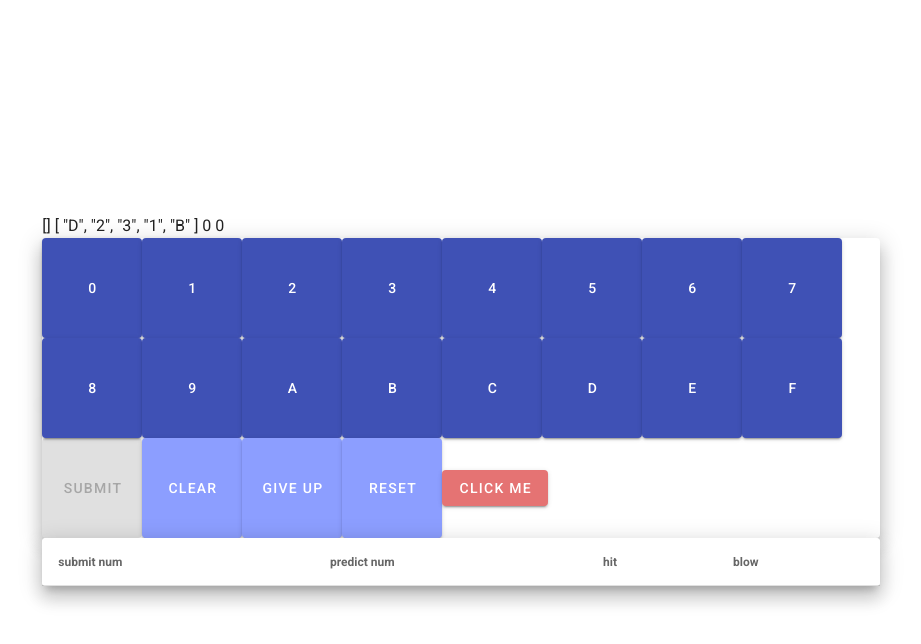
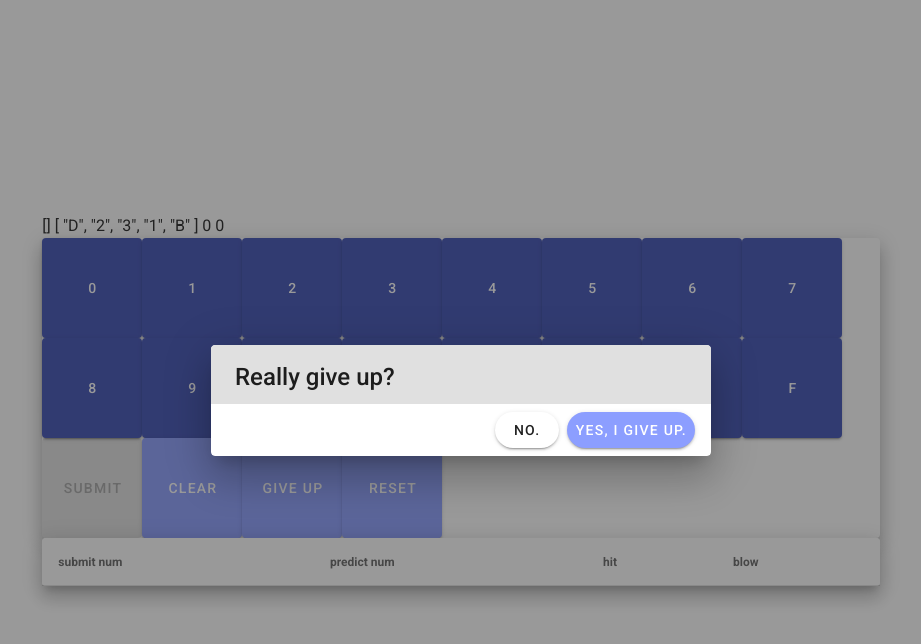
Before and after one commit to meow-noisy/hit_and_blow_hex, a Vue app: page / in a window 1280 px wide. Both pictures are taken after a click on the button "GIVE UP". Shown: the top 644 px of the page, without its empty margins (179-1100 px from the left). Built offline with nearby package versions, Linux system fonts and the light colour scheme.

Commit message:
attach dialog to GIVE UP button

```diff
--- a/src/App.vue
+++ b/src/App.vue
@@ -37,9 +37,45 @@
               v-on:click="clearEstimateArrayElements()"
               >clear</v-btn
             >
-            <v-btn color="accent" elevation="2" height="100" width="100"
-              >give up</v-btn
-            >
+
+            <v-dialog v-model="dialog" width="500">
+              <template v-slot:activator="{ on, attrs }">
+                <v-btn
+                  color="accent"
+                  elevation="2"
+                  height="100"
+                  width="100"
+                  v-bind="attrs"
+                  v-on="on"
+                  >give up</v-btn
+                >
+              </template>
+
+              <v-card>
+                <v-card-title class="text-h5 grey lighten-2">
+                  Really give up?
+                </v-card-title>
+
+                <v-divider></v-divider>
+
+                <v-card-actions>
+                  <v-spacer></v-spacer>
+                  <v-btn rounded elevation="2" text @click="dialog = false">
+                    No.
+                  </v-btn>
+
+                  <v-btn
+                    rounded
+                    elevation="2"
+                    color="accent"
+                    @click="dialog = false"
+                  >
+                    Yes, I give up.
+                  </v-btn>
+                </v-card-actions>
+              </v-card>
+            </v-dialog>
+
             <v-btn
               color="accent"
               elevation="2"
@@ -48,39 +84,6 @@
               v-on:click="setAnswerNumberGenerator()"
               >reset</v-btn
             >
-            <v-dialog v-model="dialog" width="500">
-              <template v-slot:activator="{ on, attrs }">
-                <v-btn color="red lighten-2" dark v-bind="attrs" v-on="on">
-                  Click Me
-                </v-btn>
-              </template>
-
-              <v-card>
-                <v-card-title class="text-h5 grey lighten-2">
-                  Privacy Policy
-                </v-card-title>
-
-                <v-card-text>
-                  Lorem ipsum dolor sit amet, consectetur adipiscing elit, sed
-                  do eiusmod tempor incididunt ut labore et dolore magna aliqua.
-                  Ut enim ad minim veniam, quis nostrud exercitation ullamco
-                  laboris nisi ut aliquip ex ea commodo consequat. Duis aute
-                  irure dolor in reprehenderit in voluptate velit esse cillum
-                  dolore eu fugiat nulla pariatur. Excepteur sint occaecat
-                  cupidatat non proident, sunt in culpa qui officia deserunt
-                  mollit anim id est laborum.
-                </v-card-text>
-
-                <v-divider></v-divider>
-
-                <v-card-actions>
-                  <v-spacer></v-spacer>
-                  <v-btn color="primary" text @click="dialog = false">
-                    I accept
-                  </v-btn>
-                </v-card-actions>
-              </v-card>
-            </v-dialog>
           </v-card>
 
           <v-card class="elevation-12">
```
